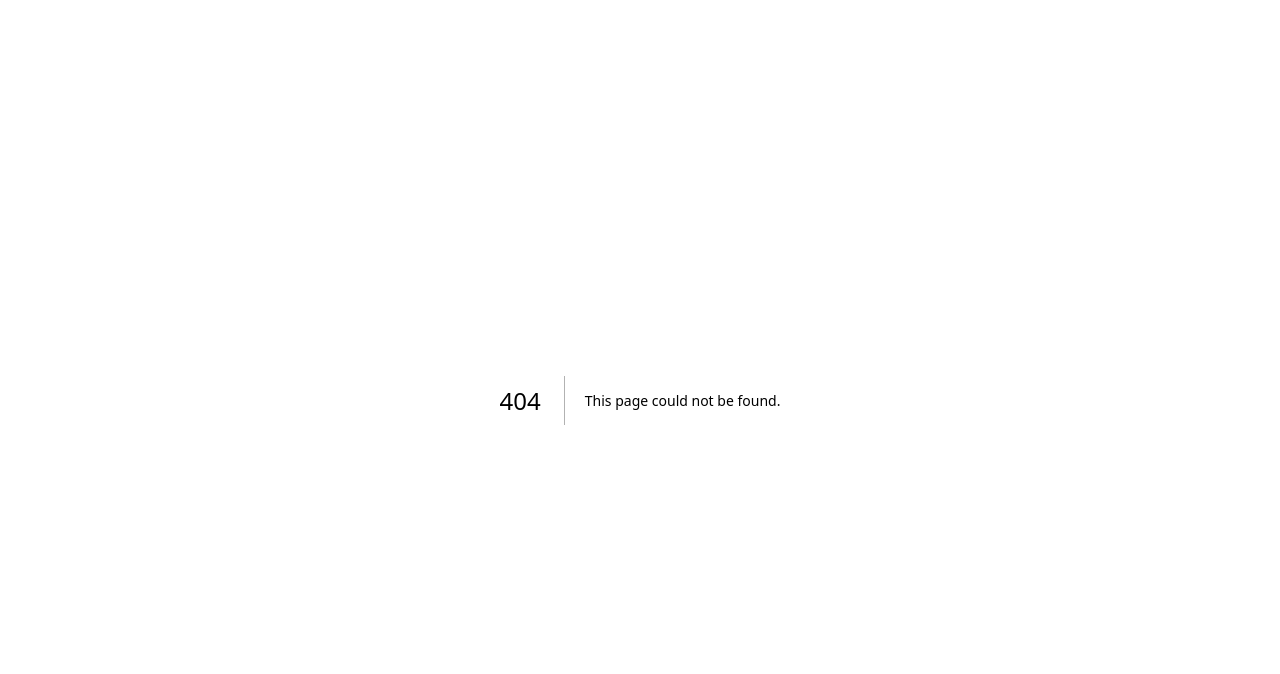
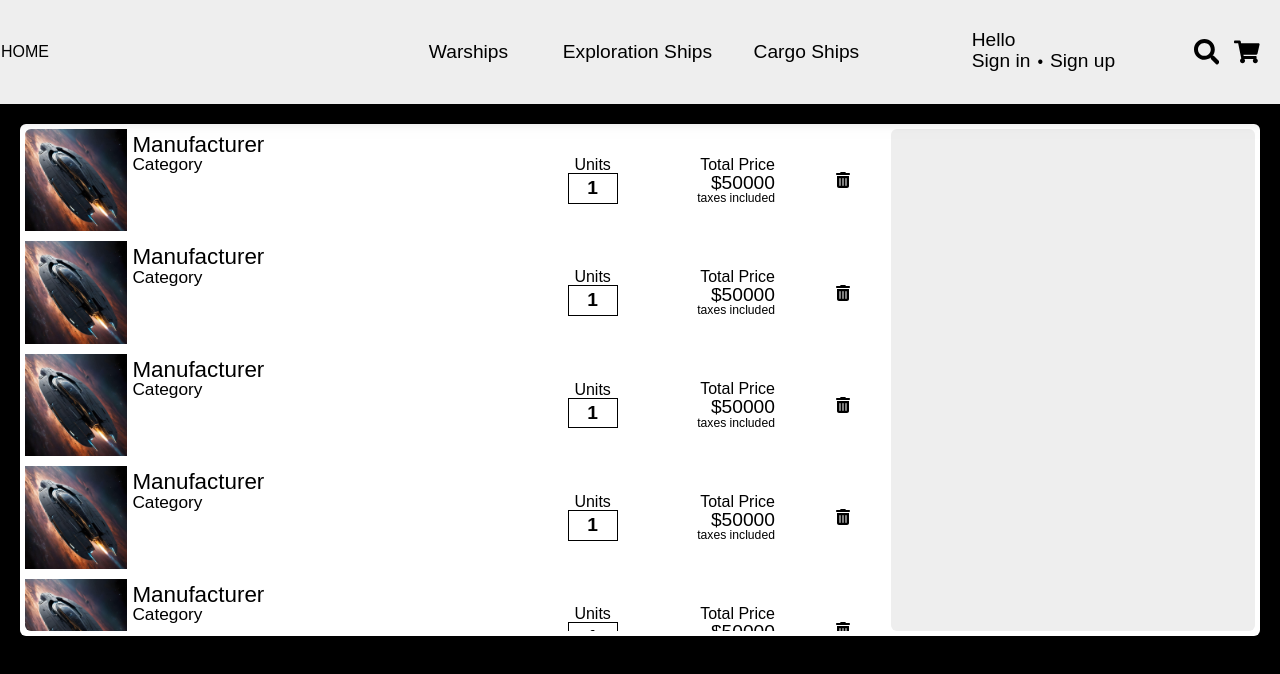
Before and after one commit to R-uan/ecommerce-frontend, a Next.js app: page /checkout in a window 1280 px wide. Before the commit this address had no page. Shown: the top 674 px of the page. Built offline with nearby package versions, Linux system fonts and the light colour scheme; a web font is replaced by a local one.

Commit message:
checkout page

```diff
--- /dev/null
+++ b/src/app/(user)/checkout/Item.tsx
@@ -0,0 +1,57 @@
+"use client";
+import Image from "next/image";
+import testimage from "../../../../public/images/product-test-image.jpg";
+import { FaTrashCan } from "react-icons/fa6";
+import { FaTrash } from "react-icons/fa6";
+import { useState } from "react";
+import { useSelector } from "react-redux";
+import { RootState } from "@/redux/store";
+
+export default function Item() {
+	const [productAmount, setAmount] = useState(1);
+	const a = useSelector((s: RootState) => s.authentication.user);
+	return (
+		<div className="flex relative gap-[5px] flex-row w-full h-[8vw]">
+			<div className="relative w-[8vw] h-[8vw] bg-[#eeeeee]">
+				<Image src={testimage} alt="" fill={true} />
+			</div>
+			<div className="pt-[5px] w-[50%]">
+				<h1 className="text-[2.5vw] leading-[2.5vw] font-medium">{a?.email}</h1>
+				<p className="text-[1.75vw] leading-[1.75vw]">Manufacturer</p>
+				<p className="text-[1.35vw] leading-[1.35vw]">Category</p>
+			</div>
+			<div className="flex items-center flex-1 justify-between p-[5px_50px_5px_5px]">
+				<div className="flex flex-col justify-center">
+					<div className="flex flex-col items-center justify-center">
+						<label htmlFor="amount" className="text-[1.25vw] leading-[1.25vw] text-center">
+							Units
+						</label>
+						<input
+							id="amount"
+							type="number"
+							min={1}
+							max={99}
+							defaultValue={productAmount}
+							onChange={(e) => {
+								setAmount(parseInt(e.target.value));
+							}}
+							className="w-[50px] text-[1.5vw] text-center bg-transparent font-bold border-[1px] border-black"
+						/>
+					</div>
+				</div>
+				<div className="flex flex-col items-end">
+					<label htmlFor="price" className="text-[1.25vw] leading-[1.25vw]">
+						Total Price
+					</label>
+					<p id="price" className="text-[1.5vw] leading-[1.5vw]">
+						$50000
+					</p>
+					<span className="text-[0.95vw] leading-[0.95vw]">taxes included</span>
+				</div>
+			</div>
+			<button className="flex justify-center items-center right-0 h-full w-[2vw] mr-[20px] rounded-tr-md rounded-br-md">
+				<FaTrashCan />
+			</button>
+		</div>
+	);
+}
--- /dev/null
+++ b/src/app/(user)/checkout/layout.tsx
@@ -0,0 +1,11 @@
+import Header from "@/app/components/Header/Header";
+import { ReactNode } from "react";
+
+export default function CheckoutLayout({ children }: { children: ReactNode }) {
+	return (
+		<body className="flex flex-col h-[100vh] w-full bg-[#050a0e]">
+			<Header />
+			{children}
+		</body>
+	);
+}
--- /dev/null
+++ b/src/app/(user)/checkout/page.tsx
@@ -0,0 +1,23 @@
+"use client";
+import { store } from "@/redux/store";
+import { Provider } from "react-redux";
+import Item from "./Item";
+
+export default function Checkout() {
+	return (
+		<Provider store={store}>
+			<main className="w-full h-full flex-1 bg-black p-[20px]">
+				<div className="flex flex-row bg-[white] gap-[15px] justify-between w-full h-[40vw] p-[5px] rounded-md">
+					<div className="flex flex-col gap-[10px] rounded-md w-[70%] h-full overflow-auto">
+						<Item />
+						<Item />
+						<Item />
+						<Item />
+						<Item />
+					</div>
+					<div className="bg-[#eeeeee] rounded-md w-[30%]"></div>
+				</div>
+			</main>
+		</Provider>
+	);
+}
```
